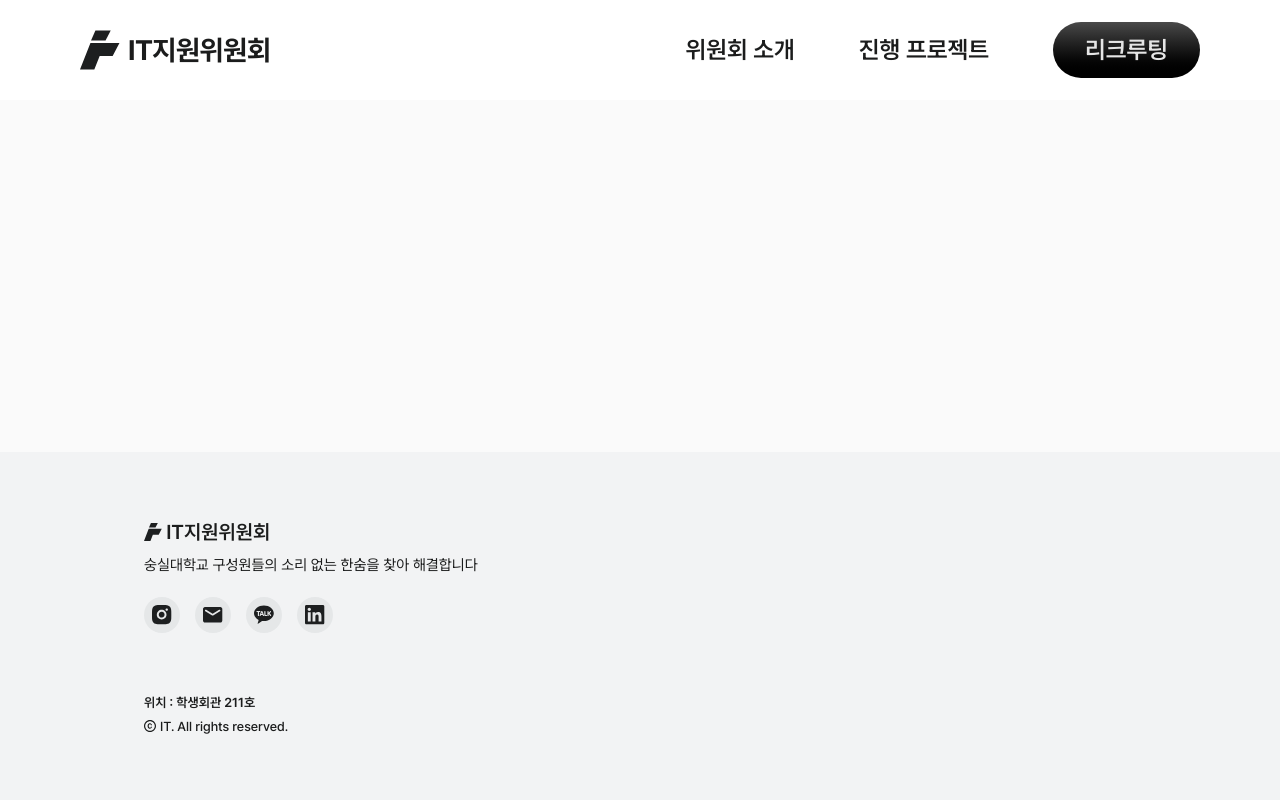
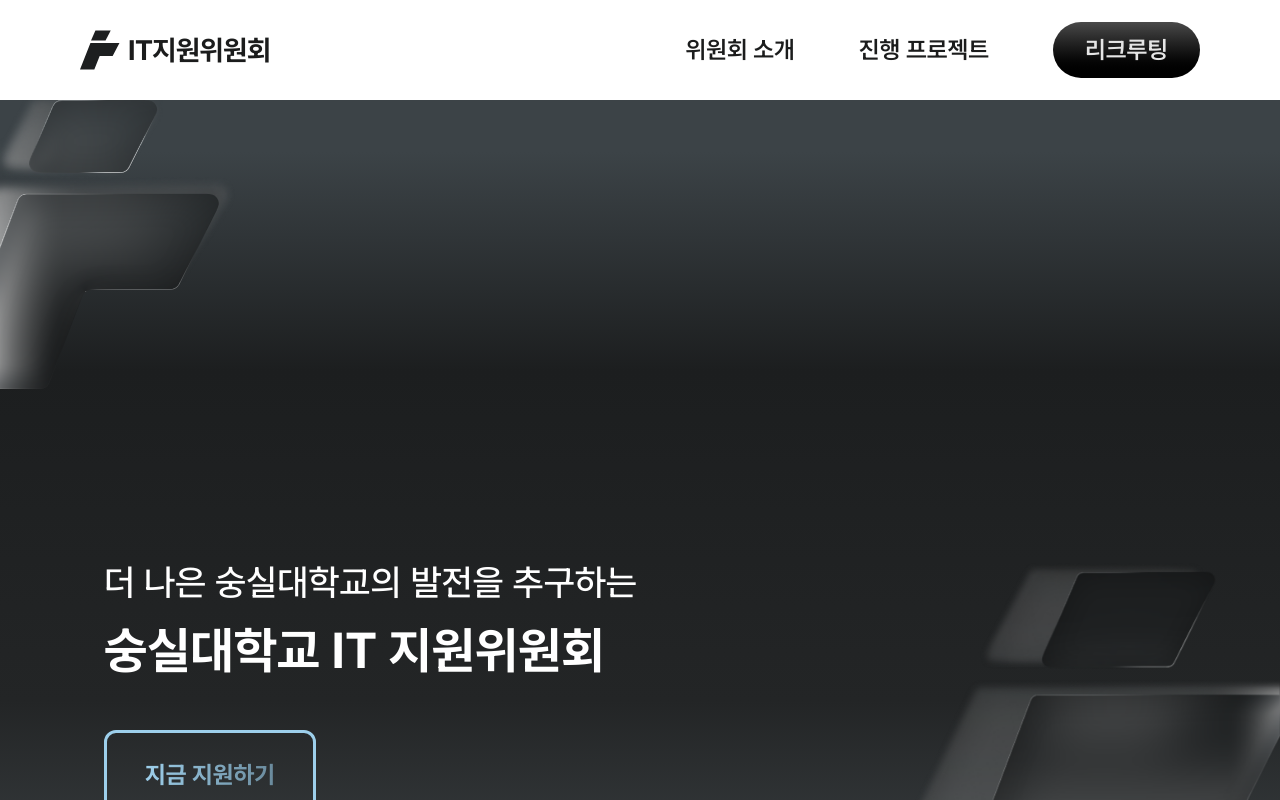
Before and after one commit to ssu-student-union/ssu-it-landing, a Next.js app: page / in a window 1280 px wide. Shown: the top 800 px of the page. Built offline with nearby package versions, Linux system fonts and the light colour scheme.

Commit message:
feat(page): 홈 페이지에 전체 섹션 조합
Hero, About, PartIntro, MainProjects, Faq 섹션을 순서대로
배치하고 PartIntro/MainProjects 구간에 다크 그라디언트
배경을 적용해 랜딩 페이지를 완성했다.

```diff
--- a/src/app/page.tsx
+++ b/src/app/page.tsx
@@ -1,3 +1,23 @@
+import { About } from "./_components/About";
+import { Faq } from "./_components/Faq";
+import { DARK_SECTION_GRADIENT } from "./_components/gradients";
+import { Hero } from "./_components/Hero";
+import { MainProjects } from "./_components/MainProjects";
+import { PartIntro } from "./_components/PartIntro";
+
 export default function Home() {
-  return <main className="flex flex-1 flex-col" />;
+  return (
+    <main className="flex flex-1 flex-col">
+      <Hero />
+      <About />
+      <div
+        className="relative overflow-hidden"
+        style={{ backgroundImage: DARK_SECTION_GRADIENT }}
+      >
+        <PartIntro />
+        <MainProjects />
+      </div>
+      <Faq />
+    </main>
+  );
 }
```
